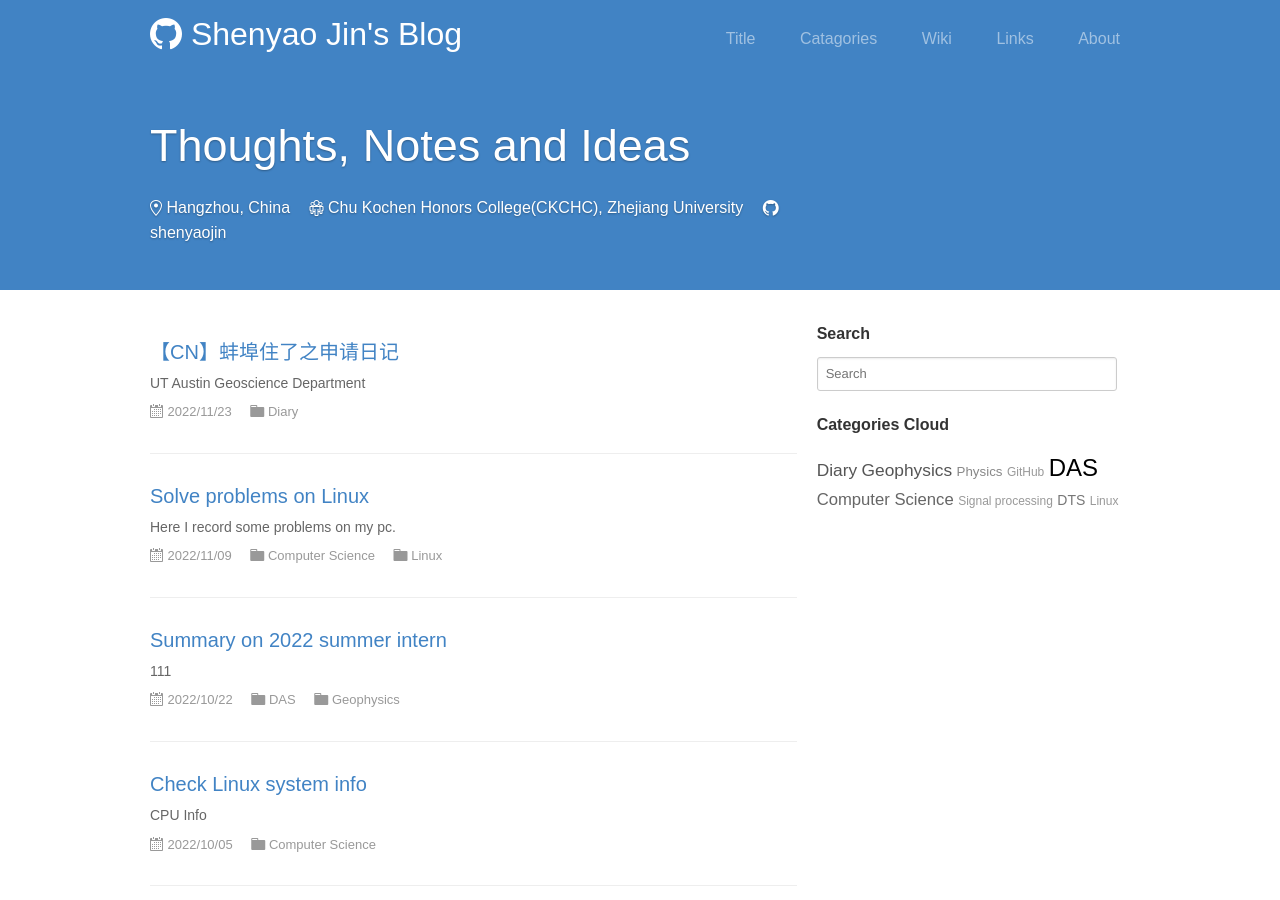
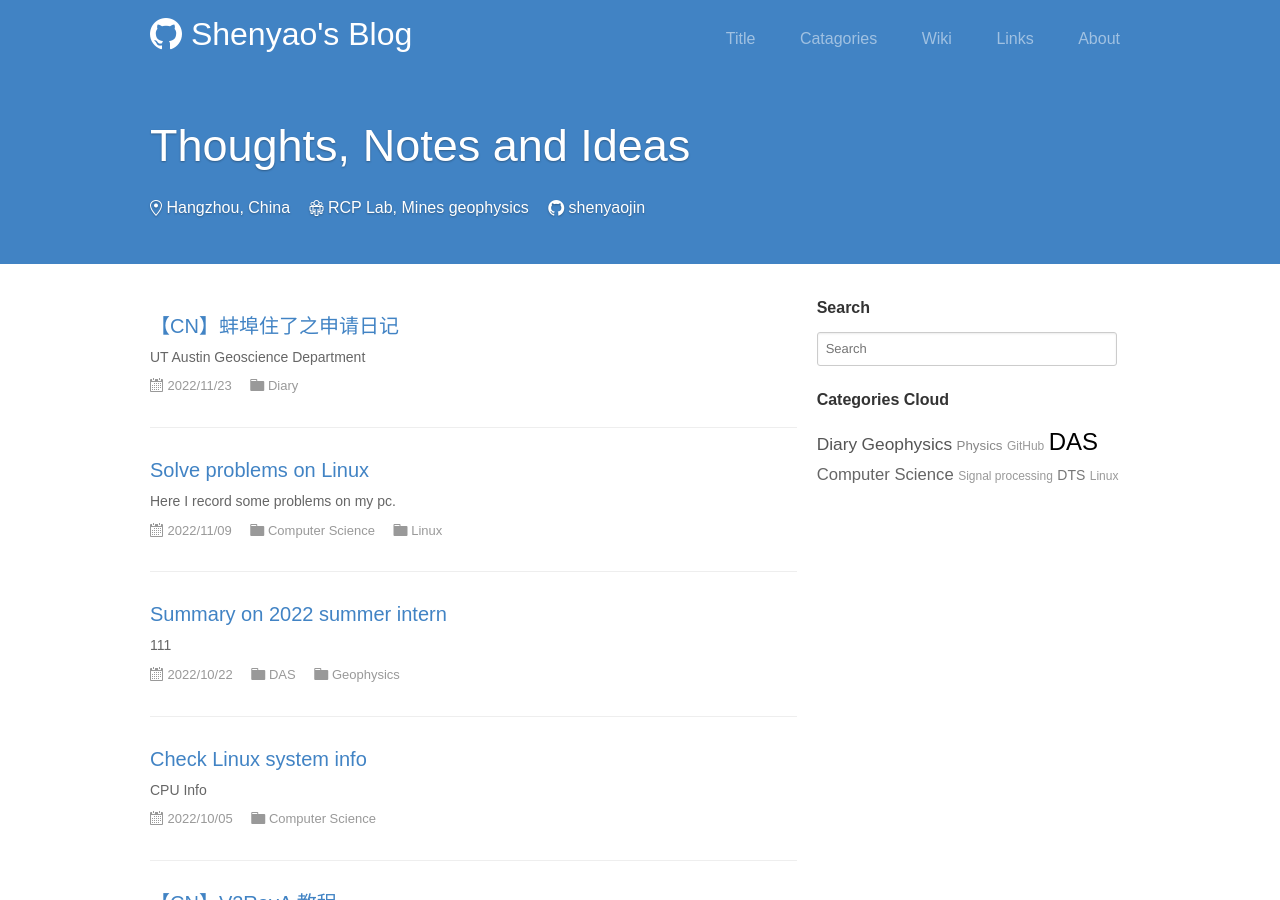
Before and after one commit to shenyaojin/shenyaojin.github.io, a Jekyll site: the page built from index.html, in a window 1280 px wide and 900 px high. Built offline with Jekyll 4.4.1, drawn with Linux system fonts in a browser that asks for light colours; the list of posts is cut into pages by our own code; a style sheet for code colours, icons or effects is not loaded.

Commit message:
update info

```diff
--- a/_config.yml
+++ b/_config.yml
@@ -4,10 +4,10 @@
 baseurl:
 url: https://shenyaojin.github.io
 date_format: "ordinal"
-title: Shenyao Jin's Blog
+title: Shenyao's Blog
 subtitle: "Thoughts, Notes and Ideas"
-description: "Shenyao Jin (Keith)'s Blog"
-keywords: Shenyao Jin, Keith, Geophysics, Zhejiang Univ.
+description: "My Blog"
+keywords: Shenyao Jin, Geophysics, Zhejiang Univ.
 timezone: Asia/Shanghai
 encoding: "utf-8"
 since: 2022
@@ -39,7 +39,7 @@ components:
     # 修改图片请替换 assets/images/qrcode.jpg
     qrcode:
         enabled: false
-        image_alt: 闷骚的程序员
+        image_alt: :)
     # 维基索引页使用哪种视图，支持 列表（list）/分类（cate）
     wiki:
         view: cate
@@ -54,8 +54,8 @@ highlight_theme: github
 #      Author      #
 # ---------------- #
 author: Shenyao Jin
-organization: Chu Kochen Honors College(CKCHC), Zhejiang University
-organization_url: https://en.wikipedia.org/wiki/Zhejiang_University#Chu_Kochen_Honors_College
+organization: RCP Lab, Mines geophysics
+organization_url: https://rcp.mines.edu/
 github_username: shenyaojin
 location: Hangzhou, China
 email: shenyao_jin@zju.edu.cn
--- a/_data/links.yml
+++ b/_data/links.yml
@@ -13,3 +13,7 @@
 - name: Chu Kochen Honors College
   url: http://ckc.zju.edu.cn/ckcen/
   src: www
+
+- name: RCP Lab
+  url: https://rcp.mines.edu/
+  src: www
```
Also changed, not shown: pages/404.md (+7 -7 lines), pages/donate.md (+2 -2 lines).
